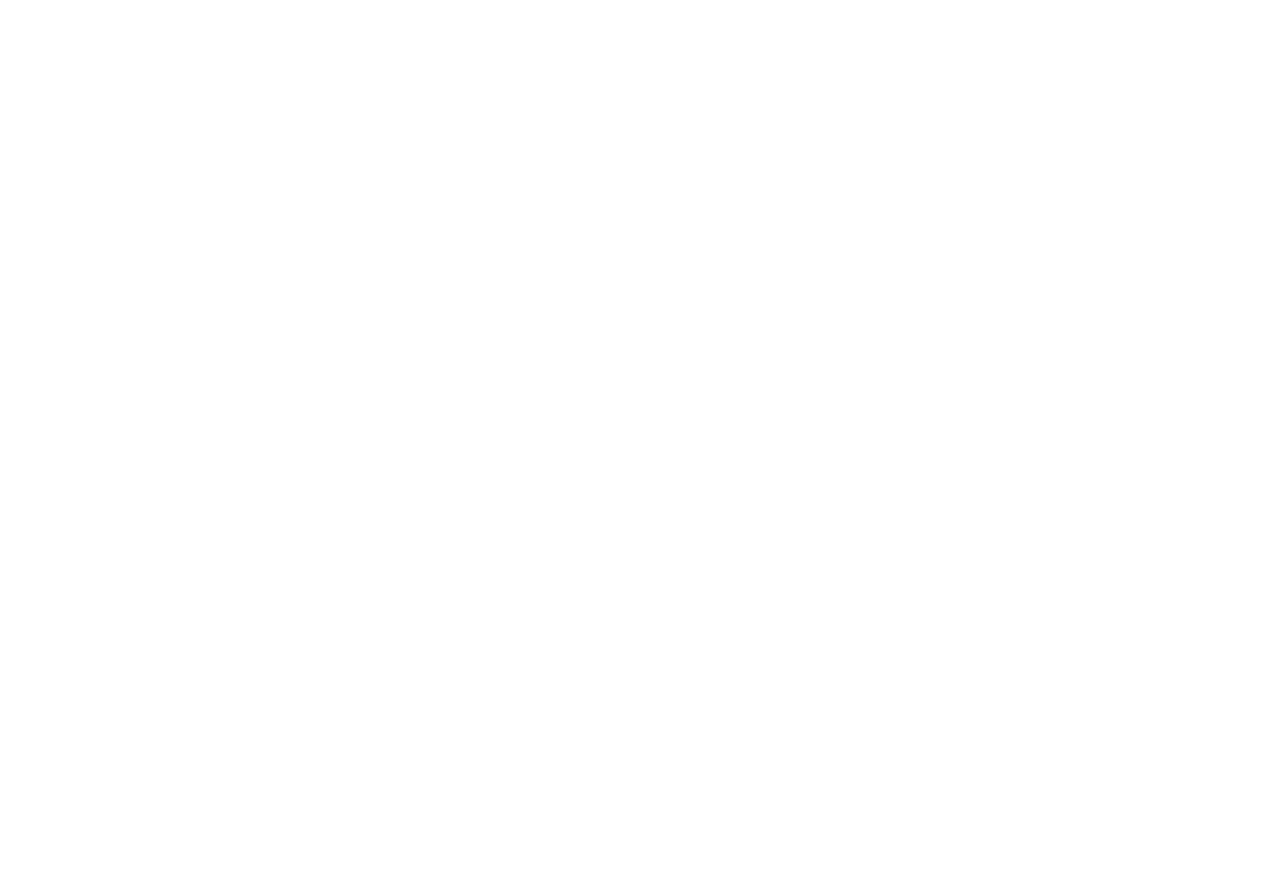
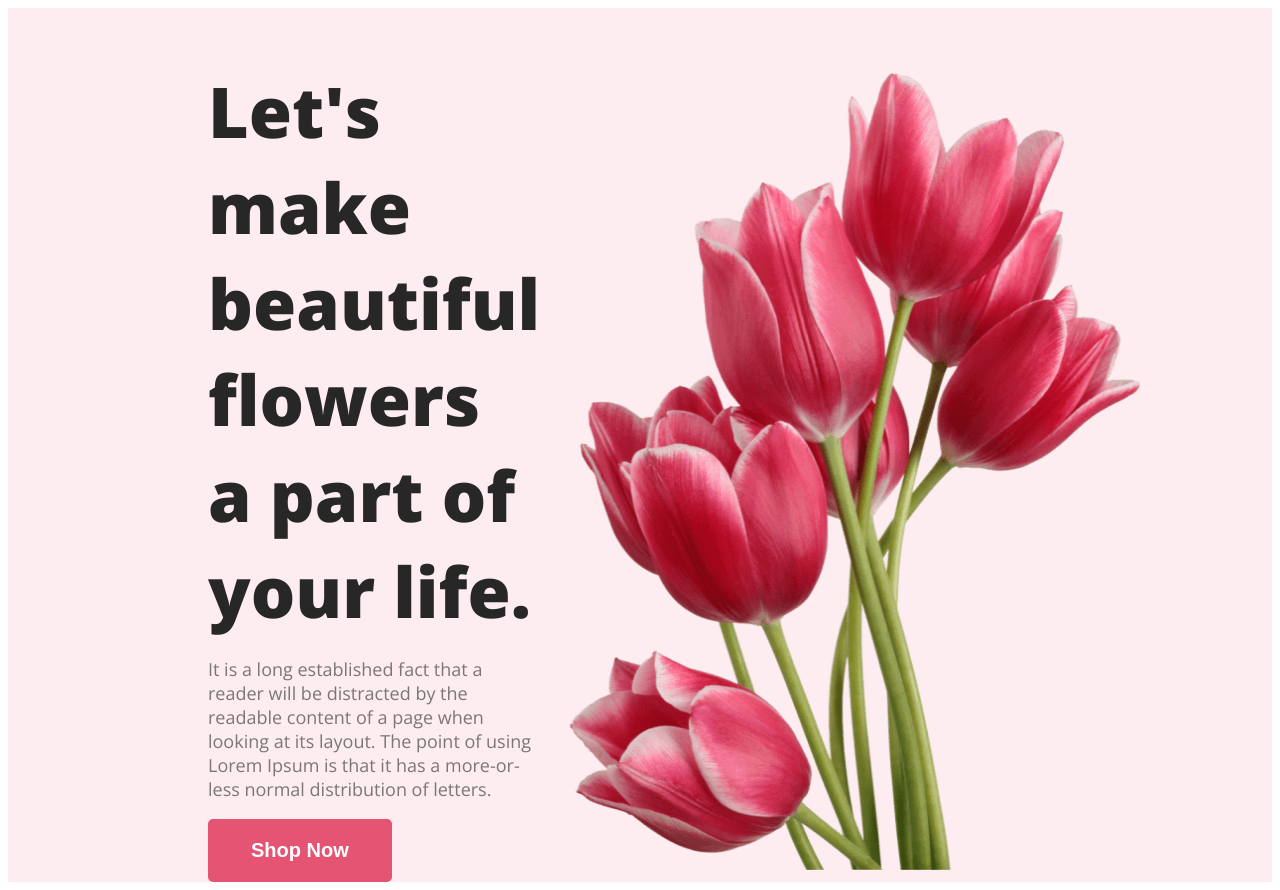
Before and after one commit to imrul099/assignment-portfolio, a plain HTML site: page index.html in a window 1280 px wide. Before the commit the page ends 800 px from the top, so only its background shows below. Drawn offline with nearby package versions, Linux system fonts and the light colour scheme.

Commit message:
added the first commit as a banner

```diff
--- a/index.html
+++ b/index.html
@@ -4,10 +4,22 @@
     <meta charset="UTF-8">
     <meta name="viewport" content="width=device-width, initial-scale=1.0">
     <title>Assignment Portfolio</title>
+    <link rel="preconnect" href="https://fonts.googleapis.com">
+    <link rel="preconnect" href="https://fonts.gstatic.com" crossorigin>
+    <link href="https://fonts.googleapis.com/css2?family=Open+Sans:wght@400;700;800&display=swap" rel="stylesheet">
+
+    <link rel="stylesheet" href="styles/styles.css">
 </head>
 <body>
     <header>
-
+        <div class="banner">
+            <div class="banner-content">
+         <h2 class="banner-title">Let's make beautiful flowers a part of your life.</h2>
+         <p class="paragraph">It is a long established fact that a reader will be distracted by the readable content of a page when looking at its layout. The point of using Lorem Ipsum is that it has a more-or-less normal distribution of letters.</p>
+         <button class="btn-primary">Shop Now</button>
+        </div>
+        <img class="banner-pic" src="Flower Asset/pngwing 10.png" alt="">
+    </div>
     </header>
     <main>
 
--- /dev/null
+++ b/styles/styles.css
@@ -0,0 +1,41 @@
+/* common shared styles */
+body{
+    font-family: 'Open Sans', sans-serif;
+}
+
+/* header related styles */
+.banner{
+    background-color: #E554731A;
+    padding: 50px 200px 0;
+    display: flex;
+    justify-content: space-between;
+    align-items: center;
+}
+
+.banner-title{
+    color: #272727;
+    font-size: 70px;
+    font-weight: 800;
+    margin-top: 5px;
+    margin-bottom: 5px;
+}
+.paragraph{
+    color: #27272799;
+    font-size: 18px;
+    font-weight: 400;
+}
+
+.banner-pic{
+    width: 630px;
+    height: 800px;
+}
+
+.btn-primary{
+    border-radius: 5px;
+    background: #E55473;
+    border: 0px;
+    color: #FFFFFF;
+    font-size: 20px;
+    font-weight: 700;
+    padding: 20px 43px;
+}
```
